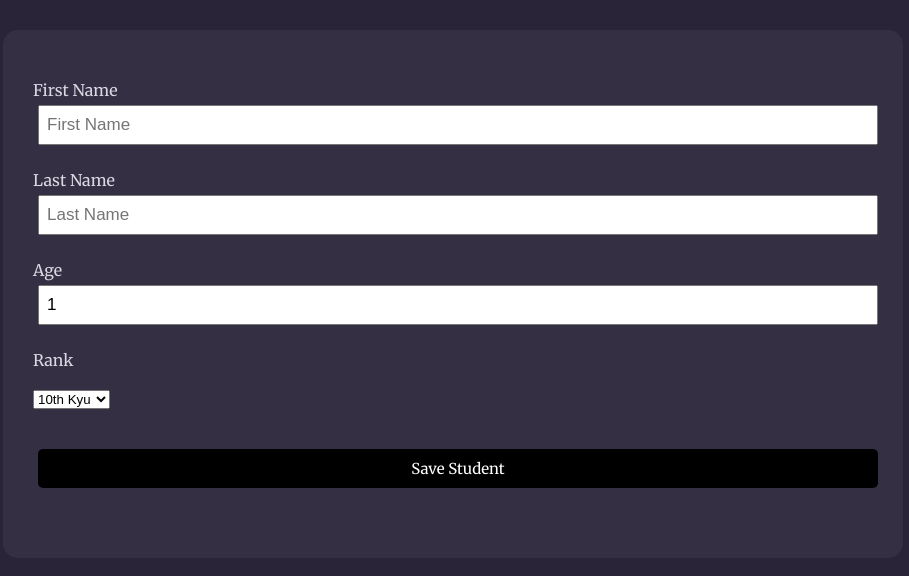
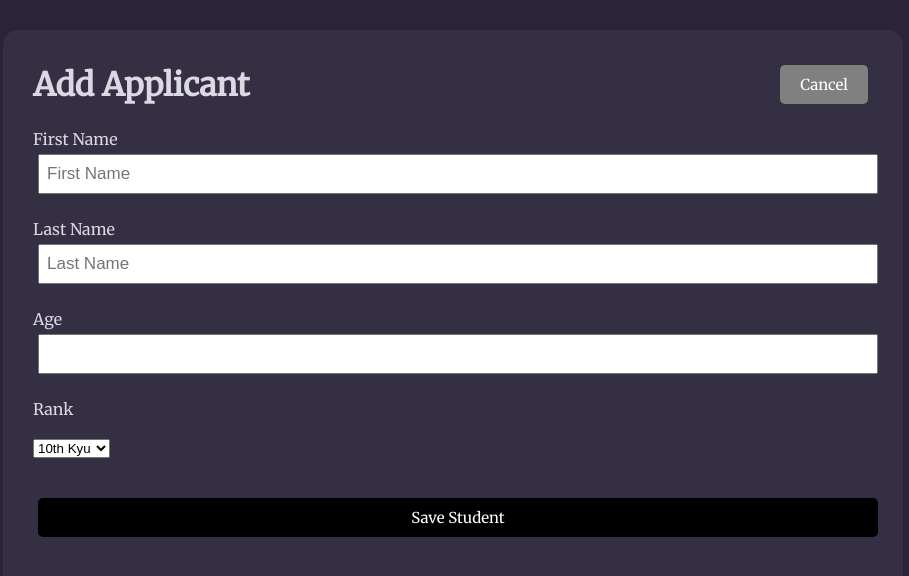
Before and after one commit to Shinkyu-Shotokan/Tournament-organizer, a React (Create React App) app: page /addApplicant in a window 1280 px wide. Shown: the top 576 px of the page, without its empty margins (187-1096 px from the left). Built offline with nearby package versions, Linux system fonts and the light colour scheme.

Commit message:
Moved AddStudent to its own component and route

```diff
--- a/src/components/AddStudent.js
+++ b/src/components/AddStudent.js
@@ -1,10 +1,27 @@
 import { useState } from 'react';
+import { useNavigate } from 'react-router';
+import Header from './Header';
 
-function AddStudent({ onToggle, onAdd }) {
+function AddStudent() {
+  const host = 'http://localhost:1337';
   const [firstName, setFirstName] = useState('');
   const [lastName, setLastName] = useState('');
   const [rank, setRank] = useState('0');
   const [age, setAge] = useState(1);
+  const navigate = useNavigate();
+
+  const addStudent = async (student) => {
+    console.log(JSON.stringify(student));
+    await fetch(host + '/applicant', {
+      method: 'POST',
+      headers: {
+        'Accept': 'application/json',
+        'Content-Type': 'application/json'
+      },
+      body: JSON.stringify(student),
+    })
+      .then(res => res.json())
+  }
 
   const onSubmit = (e) => {
     e.preventDefault();
@@ -14,28 +31,35 @@ function AddStudent({ onToggle, onAdd }) {
       return;
     }
 
-    onAdd({ firstName, lastName, rank, age });
+    addStudent({ firstName, lastName, rank, age });
 
-    setFirstName('');
-    setLastName('');
-    setRank('0');
-    setAge(1);
-    onToggle();
+    navigate('/');
   }
 
+  const cancel = () => {
+    navigate('/');
+  };
+
+  const buttonData = [{
+    title: 'Cancel',
+    onClick: cancel
+  }];
+
   return (
+    <div>
+      <Header title='Add Applicant' buttonData={buttonData} />
       <form className='add-form' onSubmit={onSubmit}>
         <div className='form-control'>
           <label>First Name</label>
-        <input type='text' placeholder='First Name' maxLength="30" value={firstName} onChange={(e) => setFirstName(e.target.value)} />
+          <input type='text' placeholder='First Name' maxLength="30" onChange={(e) => setFirstName(e.target.value)} />
         </div>
         <div className='form-control'>
           <label>Last Name</label>
-        <input type='text' placeholder='Last Name' maxLength="30" value={lastName} onChange={(e) => setLastName(e.target.value)} />
+          <input type='text' placeholder='Last Name' maxLength="30" onChange={(e) => setLastName(e.target.value)} />
         </div>
         <div className='form-control'>
           <label>Age</label>
-        <input type='number' min='1' max='100' value={age} onChange={(e) => setAge(e.target.value)} />
+          <input type='number' min='1' max='100' onChange={(e) => setAge(e.target.value)} />
         </div>
         <div className='form-control'>
           <label>Rank</label>
@@ -64,6 +88,7 @@ function AddStudent({ onToggle, onAdd }) {
         </div>
         <input type='submit' value='Save Student' className='btn btn-block' />
       </form>
+    </div>
   )
 }
 
--- a/src/components/EditApplicant.js
+++ b/src/components/EditApplicant.js
@@ -1,6 +1,6 @@
 import { useState, useEffect } from 'react';
 import { useParams, useNavigate } from 'react-router';
-import Header from './NewHeader';
+import Header from './Header';
 
 function EditApplicant() {
   const [firstName, setFirstName] = useState('');
@@ -28,8 +28,8 @@ function EditApplicant() {
     return;
   }, []);
 
-  const editStudent = (student) => {
-    fetch(host + '/applicant/' + params.id, {
+  const editStudent = async (student) => {
+    await fetch(host + '/applicant/' + params.id, {
       method: 'PUT',
       headers: {
         'Accept': 'application/json',
--- a/src/components/Header.js
+++ b/src/components/Header.js
@@ -1,30 +1,27 @@
 import React from "react";
 import PropTypes from 'prop-types'
 
-const Header = ({ onToggle, showAdd }) => {
+const Header = ({ title, buttonData }) => {
+  const buttons = [];
+  for (let data of buttonData) {
+    buttons.push(<button onClick={data.onClick} style={{ backgroundColor: 'gray' }} className='btn'>
+      {data.title}
+    </button>);
+  }
+
   return (
     <header className='header'>
-                <h1>{showAdd ? 'Add Student' : 'Certificate Maker'}</h1>
+      <h1>{title}</h1>
       <div>
-                    {!showAdd && <button onClick={onToggle} style={{ backgroundColor: 'gray' }} className='btn'>
-                        Generate All Certificates
-                    </button>}
-                    <button onClick={onToggle} style={{ backgroundColor: 'gray' }} className='btn'>
-                        {showAdd ? 'Cancel' : 'Add Student'}
-                    </button>
+        {buttons}
       </div>
     </header>
   )
 }
 
-Header.defaultProps = {
-    title:"Promotional Certificate Generator",
-}
-
 Header.propTypes = {
   title: PropTypes.string,
-    color: PropTypes.string,
-    conClick: PropTypes.func,
+  buttonData: PropTypes.array,
 }
 
 export default Header
--- a/src/components/HomePage.js
+++ b/src/components/HomePage.js
@@ -1,16 +1,15 @@
 import Header from './Header';
 import Students from './Students';
-import AddStudent from './AddStudent';
 import download from 'downloadjs';
 import promotionalCertificate from './promotionalCertificate.pdf'
-import { useEffect, useState } from 'react'
+import { useEffect, useState } from 'react';
+import { useNavigate } from 'react-router';
 import { PDFDocument, StandardFonts } from "pdf-lib";
 
 const HomePage = () => {
   const host = 'http://localhost:1337';
-  const [showAddStudent, setShowAddStudent] = useState(false);
-  const [showEditStudent, setShowEditStudent] = useState(false);
   const [students, setStudents] = useState([]);
+  const navigate = useNavigate();
 
   const ranks = ["10th Kyu", "9th Kyu", "8th Kyu", "7th Kyu", "6th Kyu", "5th Kyu", "4th Kyu", "3rd Kyu", "2nd Kyu",
     "1st Kyu", "1st Dan", "2nd Dan", "3rd Dan", "4th Dan", "5th Dan", "6th Dan", "7th Dan", "8th Dan", "9th Dan", "10th Dan"]
@@ -41,31 +40,6 @@ const HomePage = () => {
         if (res.status === 200) setStudents(students.filter((student) => student._id !== id));
       });
   }
-
-  const addStudent = (student) => {
-    console.log(JSON.stringify(student));
-    fetch(host + '/applicant', {
-      method: 'POST',
-      headers: {
-        'Accept': 'application/json',
-        'Content-Type': 'application/json'
-      },
-      body: JSON.stringify(student),
-    })
-      .then(res => res.json())
-      .then(res => {
-        const newStudent = { id: res.id, ...student };
-        setStudents([...students, newStudent]);
-      })
-  }
-
-
-
-
-  const toggleShowAdd = () => { setShowAddStudent(!showAddStudent) };
-
-  const toggleShowEdit = () => { setShowEditStudent(!showEditStudent) };
-
 
   const createCertificatePDF = async (student) => {
 
@@ -137,11 +111,19 @@ const HomePage = () => {
     download(pdfBytes, `${student.name}`, "application/pdf");
   }
 
+  const addApplicant = () => {
+    navigate('/addApplicant');
+  };
+
+  const buttonData = [{
+    title: 'Add Applicant',
+    onClick: addApplicant
+  }];
+
   return (
     <div>
-      <Header onToggle={toggleShowAdd} showAdd={showAddStudent} />
-      {showAddStudent && <AddStudent onToggle={toggleShowAdd} onAdd={addStudent} />}
-      {!showAddStudent && (students.length > 0 ? <Students students={students} ranks={ranks} onGenerate={generateCertificate} onDelete={deleteStudent} /> : 'nothing')}
+      <Header title='All Applicants' buttonData={buttonData} />
+      {students.length > 0 ? <Students students={students} ranks={ranks} onGenerate={generateCertificate} onDelete={deleteStudent} /> : 'nothing'}
     </div>
   )
 }
--- a/src/components/NewHeader.js
+++ /dev/null
@@ -1,27 +0,0 @@
-import React from "react";
-import PropTypes from 'prop-types'
-
-const Header = ({ title, buttonData }) => {
-  const buttons = [];
-  for (let data of buttonData) {
-    buttons.push(<button onClick={data.onClick} style={{ backgroundColor: 'gray' }} className='btn'>
-      {data.title}
-    </button>);
-  }
-
-  return (
-    <header className='header'>
-      <h1>{title}</h1>
-      <div>
-        {buttons}
-      </div>
-    </header>
-  )
-}
-
-Header.propTypes = {
-  title: PropTypes.string,
-  buttonData: PropTypes.array,
-}
-
-export default Header
```
Lines whose indentation alone changed are shown as unchanged.
